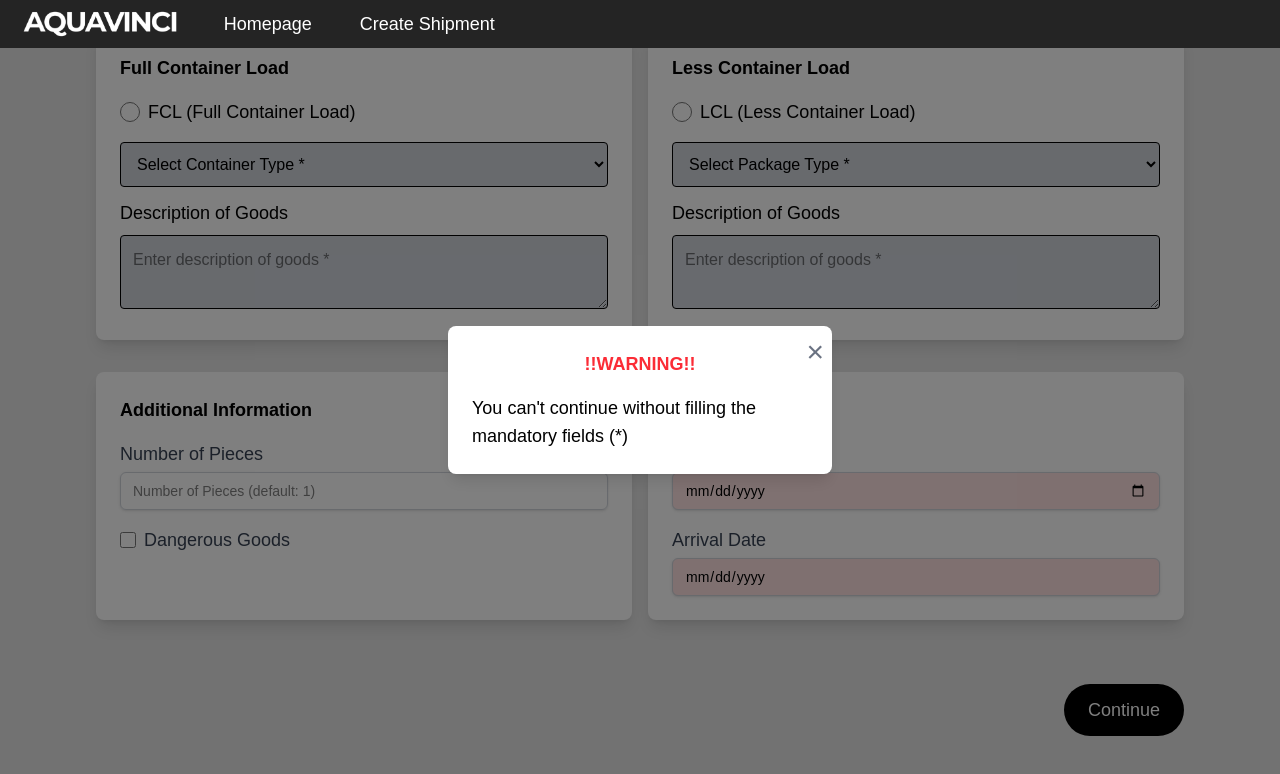
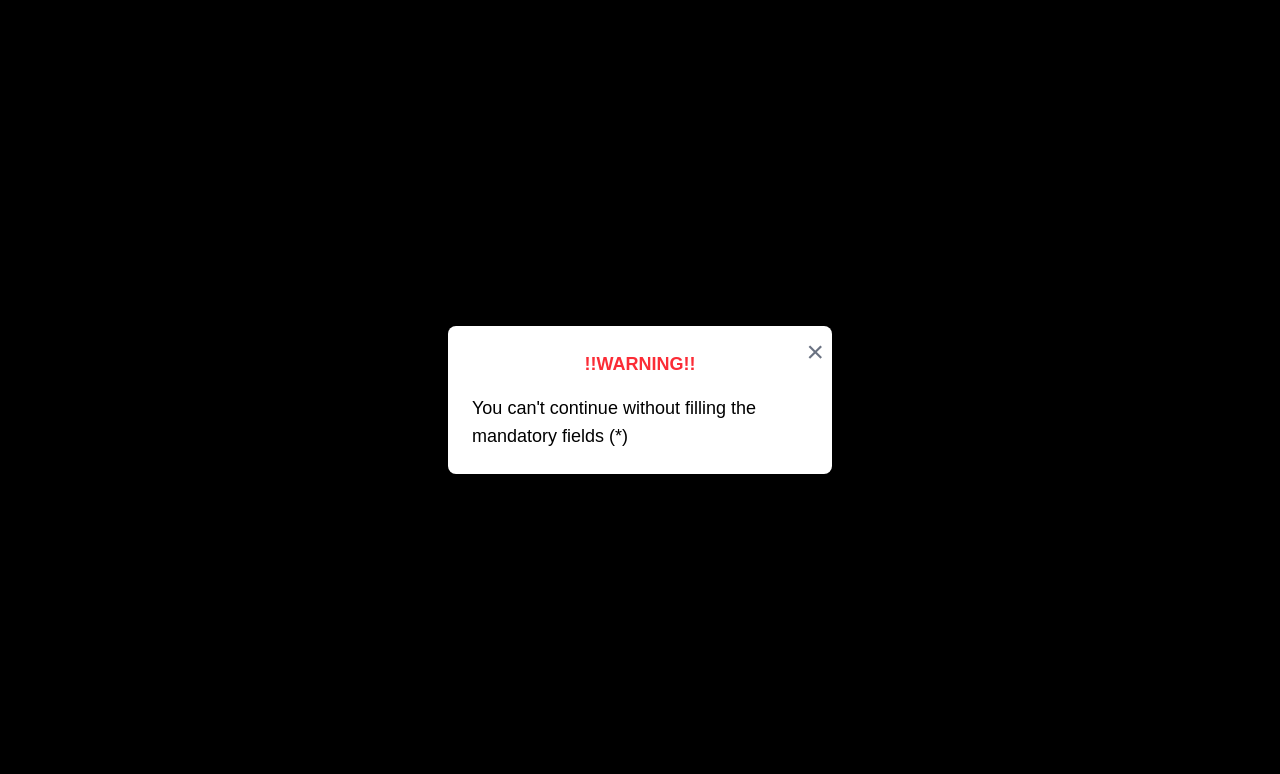
Before and after one commit to AlketKuehne/aquavinci, a Next.js app: page /create-shipment in a window 1280 px wide. Both pictures are taken after a click on the button "Continue". Shown: the part 796-1570 px from the top of the page. Built offline with nearby package versions, Linux system fonts and the light colour scheme.

Commit message:
popup edit

```diff
--- a/app/create-shipment/page.tsx
+++ b/app/create-shipment/page.tsx
@@ -885,7 +885,7 @@ export default function ShipmentPage() {
           </button>
         </div>
         {dateWarning && (
-          <div className="fixed top-0 left-0 w-full h-full flex items-center justify-center" style={{ backgroundColor: 'rgba(0, 0, 0, 0.5)' }}>
+          <div className="fixed top-0 left-0 w-full h-full flex items-center justify-center bg-black bg-opacity-50 z-50 pointer-events-auto">
             <div className="bg-white p-6 rounded-lg shadow-lg relative w-96 z-10">
               <button
                 className="absolute top-2 right-2 text-gray-500 hover:text-gray-700 cursor-pointer text-3xl"
@@ -903,7 +903,7 @@ export default function ShipmentPage() {
           </div>
         )}
         {invalidDateWarning && (
-          <div className="fixed top-0 left-0 w-full h-full flex items-center justify-center" style={{ backgroundColor: 'rgba(0, 0, 0, 0.5)' }}>
+          <div className="fixed top-0 left-0 w-full h-full flex items-center justify-center bg-black bg-opacity-50 z-50 pointer-events-auto">
             <div className="bg-white p-6 rounded-lg shadow-lg relative w-96 z-10">
               <button
                 className="absolute top-2 right-2 text-gray-500 hover:text-gray-700 cursor-pointer text-3xl"
@@ -921,7 +921,7 @@ export default function ShipmentPage() {
           </div>
         )}
         {showWarning && (
-          <div className="fixed top-0 left-0 w-full h-full flex items-center justify-center" style={{ backgroundColor: 'rgba(0, 0, 0, 0.5)' }}>
+          <div className="fixed top-0 left-0 w-full h-full flex items-center justify-center bg-black bg-opacity-50 z-50 pointer-events-auto">
             <div className="bg-white p-6 rounded-lg shadow-lg relative w-96 z-10">
               <button
                 className="absolute top-2 right-2 text-gray-500 hover:text-gray-700 cursor-pointer text-3xl"
```
